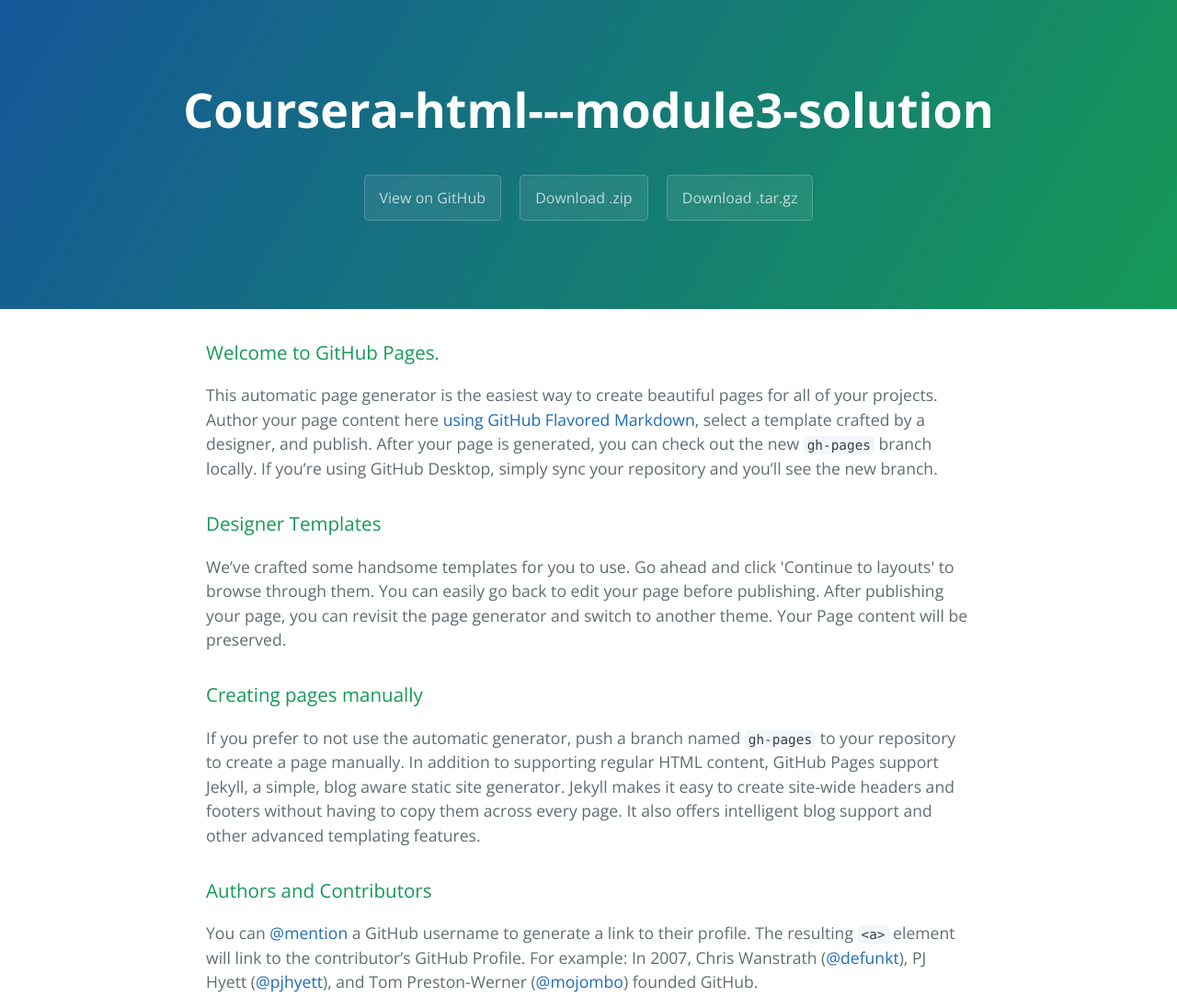
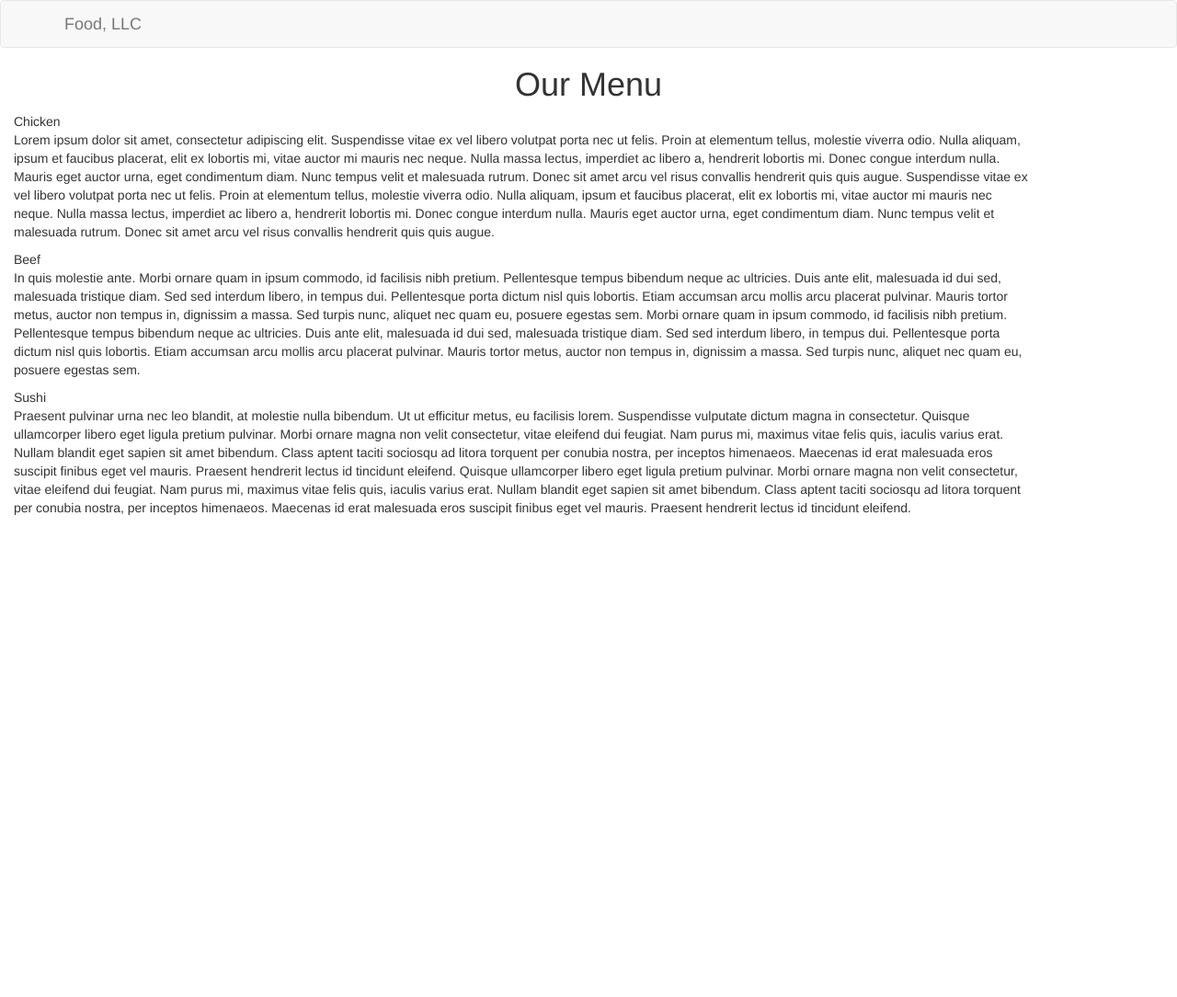
Before and after one commit to verlinamv/Coursera-HTML---module3-solution, a plain HTML site: page index.html in a window 1280 px wide. Shown: the top 1084 px of the page at 92% size. After the commit the page ends 800 px from the top, so only its background shows below. Drawn offline with nearby package versions, Linux system fonts and the light colour scheme.

Commit message:
Update index.html

```diff
--- a/index.html
+++ b/index.html
@@ -1,57 +1,79 @@
-<!DOCTYPE html>
-<html lang="en-us">
+<!doctype html>
+<html lang="en">
   <head>
-    <meta charset="UTF-8">
-    <title>Coursera-html---module3-solution by verlinamv</title>
+    <meta charset="utf-8">
+    <meta http-equiv="X-UA-Compatible" content="IE=edge">
     <meta name="viewport" content="width=device-width, initial-scale=1">
-    <link rel="stylesheet" type="text/css" href="stylesheets/normalize.css" media="screen">
-    <link href='https://fonts.googleapis.com/css?family=Open+Sans:400,700' rel='stylesheet' type='text/css'>
-    <link rel="stylesheet" type="text/css" href="stylesheets/stylesheet.css" media="screen">
-    <link rel="stylesheet" type="text/css" href="stylesheets/github-light.css" media="screen">
+    <title>Food LL,C</title>
+    <link rel="stylesheet" href="css/bootstrap.min.css">
+    <link rel="stylesheet" href="css/style.css">
   </head>
-  <body>
-    <section class="page-header">
-      <h1 class="project-name">Coursera-html---module3-solution</h1>
-      <h2 class="project-tagline"></h2>
-      <a href="https://github.com/verlinamv/Coursera-HTML---module3-solution" class="btn">View on GitHub</a>
-      <a href="https://github.com/verlinamv/Coursera-HTML---module3-solution/zipball/master" class="btn">Download .zip</a>
-      <a href="https://github.com/verlinamv/Coursera-HTML---module3-solution/tarball/master" class="btn">Download .tar.gz</a>
-    </section>
 
-    <section class="main-content">
-      <h3>
-<a id="welcome-to-github-pages" class="anchor" href="#welcome-to-github-pages" aria-hidden="true"><span aria-hidden="true" class="octicon octicon-link"></span></a>Welcome to GitHub Pages.</h3>
+<body>
+   <header class="nav-header">
+    <nav id="header-nav" class="navbar navbar-default">
+      <div class="container">
+        <div class="navbar-header">
+          <div class="navbar-brand">
+            <p class="nav-brand">Food, LLC</p>
+          </div>
 
-<p>This automatic page generator is the easiest way to create beautiful pages for all of your projects. Author your page content here <a href="https://guides.github.com/features/mastering-markdown/">using GitHub Flavored Markdown</a>, select a template crafted by a designer, and publish. After your page is generated, you can check out the new <code>gh-pages</code> branch locally. If you’re using GitHub Desktop, simply sync your repository and you’ll see the new branch.</p>
+          <button type="button" class="navbar-toggle" data-toggle="collapse" data-target="#collapsable-nav" aria-expanded="true">
+            <span class="sr-only">Toggle navigation</span>
+            <span class="icon-bar"></span>
+            <span class="icon-bar"></span>
+            <span class="icon-bar"></span>
+          </button>
+        </div>
 
-<h3>
-<a id="designer-templates" class="anchor" href="#designer-templates" aria-hidden="true"><span aria-hidden="true" class="octicon octicon-link"></span></a>Designer Templates</h3>
+        <div id="collapsable-nav" class="navbar-collapse collapse " aria-expanded="false">
+           <ul id="nav-list" class="nav navbar-nav navbar-right visible-xs">
+            <li class="text-center">
+              <a href="#chicken"><p class="item">Chicken</p></a>
+            </li>
+            <li class="text-center beef-item">
+              <a href="#beef"><p class="item">Beef</p></a>
+            </li>
+            <li class="text-center sushi-item">
+              <a href="#sushi"><p class="item">Sushi</p></a>
+            </li>
+          </ul>
+        </div>
+      </div>
+    </nav>
+</header>
 
-<p>We’ve crafted some handsome templates for you to use. Go ahead and click 'Continue to layouts' to browse through them. You can easily go back to edit your page before publishing. After publishing your page, you can revisit the page generator and switch to another theme. Your Page content will be preserved.</p>
+<h1 class="text-center">Our Menu</h1>
 
-<h3>
-<a id="creating-pages-manually" class="anchor" href="#creating-pages-manually" aria-hidden="true"><span aria-hidden="true" class="octicon octicon-link"></span></a>Creating pages manually</h3>
+<div class="row container container-fluid">
+	<div class="col-md-12 col-sm-12 col-xs-12">
+		<section id="box">
+			<div id="chicken">Chicken</div>
+			<p>Lorem ipsum dolor sit amet, consectetur adipiscing elit. Suspendisse vitae ex vel libero volutpat porta nec ut felis. Proin at elementum tellus, molestie viverra odio. Nulla aliquam, ipsum et faucibus placerat, elit ex lobortis mi, vitae auctor mi mauris nec neque. Nulla massa lectus, imperdiet ac libero a, hendrerit lobortis mi. Donec congue interdum nulla. Mauris eget auctor urna, eget condimentum diam. Nunc tempus velit et malesuada rutrum. Donec 	sit amet arcu vel risus convallis hendrerit quis quis augue.
+			Suspendisse vitae ex vel libero volutpat porta nec ut felis. Proin at elementum tellus, molestie viverra odio. Nulla aliquam, ipsum et faucibus placerat, elit ex lobortis mi, vitae auctor mi mauris nec neque. Nulla massa lectus, imperdiet ac libero a, hendrerit lobortis mi. Donec congue interdum nulla. Mauris eget auctor urna, eget condimentum diam. Nunc tempus velit et malesuada rutrum. Donec sit amet arcu vel risus convallis hendrerit quis quis augue.
+			</p>
+		</section>
+	</div>
+	<div class="col-md-12 col-sm-12 col-xs-12">
+		<section>
+			<div id="beef">Beef</div>
+				<p>In quis molestie ante. Morbi ornare quam in ipsum commodo, id facilisis nibh pretium. Pellentesque tempus bibendum neque ac ultricies. Duis ante elit, malesuada id dui sed, malesuada tristique diam. Sed sed interdum libero, in tempus dui. Pellentesque porta dictum nisl quis lobortis. Etiam accumsan arcu mollis arcu placerat pulvinar. Mauris tortor metus, auctor non tempus in, dignissim a massa. Sed turpis nunc, aliquet nec quam eu, posuere egestas sem. Morbi ornare quam in ipsum commodo, id facilisis nibh pretium. Pellentesque tempus bibendum neque ac ultricies. Duis ante elit, malesuada id dui sed, malesuada tristique diam. Sed sed interdum libero, in tempus dui. Pellentesque porta dictum nisl quis lobortis. Etiam accumsan arcu mollis arcu placerat pulvinar. Mauris tortor metus, auctor non tempus in, dignissim a massa. Sed turpis nunc, aliquet nec quam eu, posuere egestas sem.
+				</p>
+		</section>
+	</div>
+	<div class="col-md-12 col-sm-12 col-xs-12">
+		<section>
+			<div id="sushi">Sushi</div>
+			<p>Praesent pulvinar urna nec leo blandit, at molestie nulla bibendum. Ut ut efficitur metus, eu facilisis lorem. Suspendisse vulputate dictum magna in consectetur. Quisque ullamcorper libero eget ligula pretium pulvinar. Morbi ornare magna non velit consectetur, vitae eleifend dui feugiat. Nam purus mi, maximus vitae felis quis, iaculis varius erat. Nullam blandit eget sapien sit amet bibendum. Class aptent taciti sociosqu ad litora torquent per conubia nostra, per inceptos himenaeos. Maecenas id erat malesuada eros suscipit finibus eget vel mauris. Praesent hendrerit lectus id tincidunt eleifend.
+			Quisque ullamcorper libero eget ligula pretium pulvinar. Morbi ornare magna non velit consectetur, vitae eleifend dui feugiat. Nam purus mi, maximus vitae felis quis, iaculis varius erat. Nullam blandit eget sapien sit amet bibendum. Class aptent taciti sociosqu ad litora torquent per conubia nostra, per inceptos himenaeos. Maecenas id erat malesuada eros suscipit finibus eget vel mauris. Praesent hendrerit lectus id tincidunt eleifend.
+			</p>
+		</section>
+	</div>
+</div>
 
-<p>If you prefer to not use the automatic generator, push a branch named <code>gh-pages</code> to your repository to create a page manually. In addition to supporting regular HTML content, GitHub Pages support Jekyll, a simple, blog aware static site generator. Jekyll makes it easy to create site-wide headers and footers without having to copy them across every page. It also offers intelligent blog support and other advanced templating features.</p>
+	<!-- jQuery (Bootstrap JS plugins depend on it) -->
+	<script src="./Module 3 Solution_files/jquery-2.1.4.min.js"></script>
+	<script src="./Module 3 Solution_files/bootstrap.min.js"></script>
+  	<script src="./Module 3 Solution_files/script.js"></script>
 
-<h3>
-<a id="authors-and-contributors" class="anchor" href="#authors-and-contributors" aria-hidden="true"><span aria-hidden="true" class="octicon octicon-link"></span></a>Authors and Contributors</h3>
-
-<p>You can <a href="https://help.github.com/articles/basic-writing-and-formatting-syntax/#mentioning-users-and-teams" class="user-mention">@mention</a> a GitHub username to generate a link to their profile. The resulting <code>&lt;a&gt;</code> element will link to the contributor’s GitHub Profile. For example: In 2007, Chris Wanstrath (<a href="https://github.com/defunkt" class="user-mention">@defunkt</a>), PJ Hyett (<a href="https://github.com/pjhyett" class="user-mention">@pjhyett</a>), and Tom Preston-Werner (<a href="https://github.com/mojombo" class="user-mention">@mojombo</a>) founded GitHub.</p>
-
-<h3>
-<a id="support-or-contact" class="anchor" href="#support-or-contact" aria-hidden="true"><span aria-hidden="true" class="octicon octicon-link"></span></a>Support or Contact</h3>
-
-<p>Having trouble with Pages? Check out our <a href="https://help.github.com/pages">documentation</a> or <a href="https://github.com/contact">contact support</a> and we’ll help you sort it out.</p>
-
-      <footer class="site-footer">
-        <span class="site-footer-owner"><a href="https://github.com/verlinamv/Coursera-HTML---module3-solution">Coursera-html---module3-solution</a> is maintained by <a href="https://github.com/verlinamv">verlinamv</a>.</span>
-
-        <span class="site-footer-credits">This page was generated by <a href="https://pages.github.com">GitHub Pages</a> using the <a href="https://github.com/jasonlong/cayman-theme">Cayman theme</a> by <a href="https://twitter.com/jasonlong">Jason Long</a>.</span>
-      </footer>
-
-    </section>
-
-
-  </body>
-</html>
+</body></html>
```
